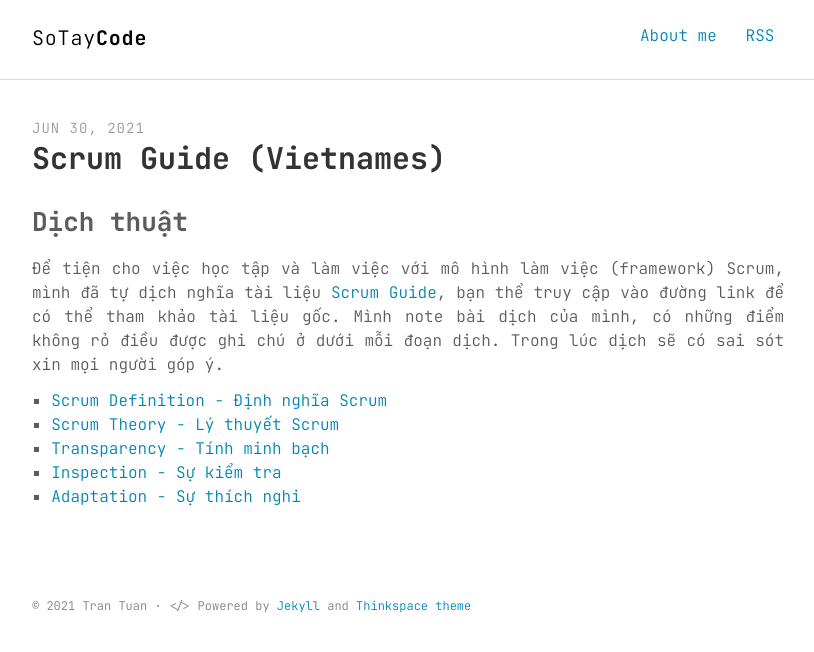
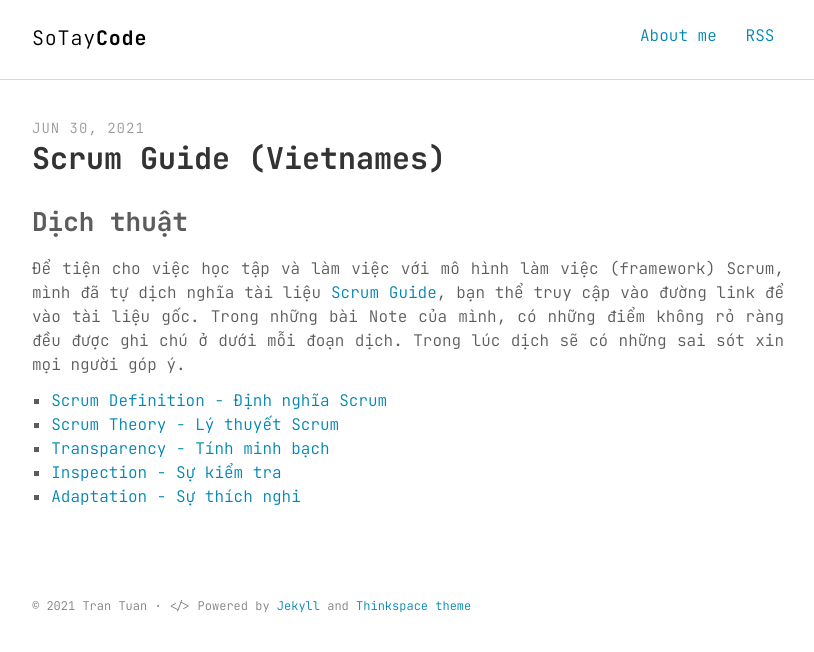
Before and after one commit to sotaycode/notecode, a Jekyll site: the page built from _posts/Scrum Guide/2021-06-29-Scrum Guide Translate.md, in a window 1280 px wide. Shown: the top 652 px of the page, without its empty margins (232-1046 px from the left). Built offline with Jekyll 4.4.1, drawn with Linux system fonts in a browser that asks for light colours.

Commit message:
Update 2021-06-29-Scrum Guide Translate.md

```diff
--- a/_posts/Scrum Guide/2021-06-29-Scrum Guide Translate.md
+++ b/_posts/Scrum Guide/2021-06-29-Scrum Guide Translate.md
@@ -6,7 +6,7 @@ categories: Scrum Guide (Vietnames)
 ---
 ## Dịch thuật
 
-Để tiện cho việc học tập và làm việc với mô hình làm việc (framework) Scrum, mình đã tự dịch nghĩa tài liệu [Scrum Guide](https://scrumguides.org/index.html), bạn thể truy cập vào đường link để có thể tham khảo tài liệu gốc. Mình note bài dịch của mình, có những điểm không rỏ điều được ghi chú ở dưới mỗi đoạn dịch. Trong lúc dịch sẽ có sai sót xin mọi người góp ý.
+Để tiện cho việc học tập và làm việc với mô hình làm việc (framework) Scrum, mình đã tự dịch nghĩa tài liệu [Scrum Guide](https://scrumguides.org/index.html), bạn thể truy cập vào đường link để vào tài liệu gốc. Trong những bài Note của mình, có những điểm không rỏ ràng đều được ghi chú ở dưới mỗi đoạn dịch. Trong lúc dịch sẽ có những sai sót xin mọi người góp ý.
 
 1. [Scrum Definition - Định nghĩa Scrum](/2021/Scrum-Definition/)
 2. [Scrum Theory - Lý thuyết Scrum](/2021/Scrum-Theory/)
```
